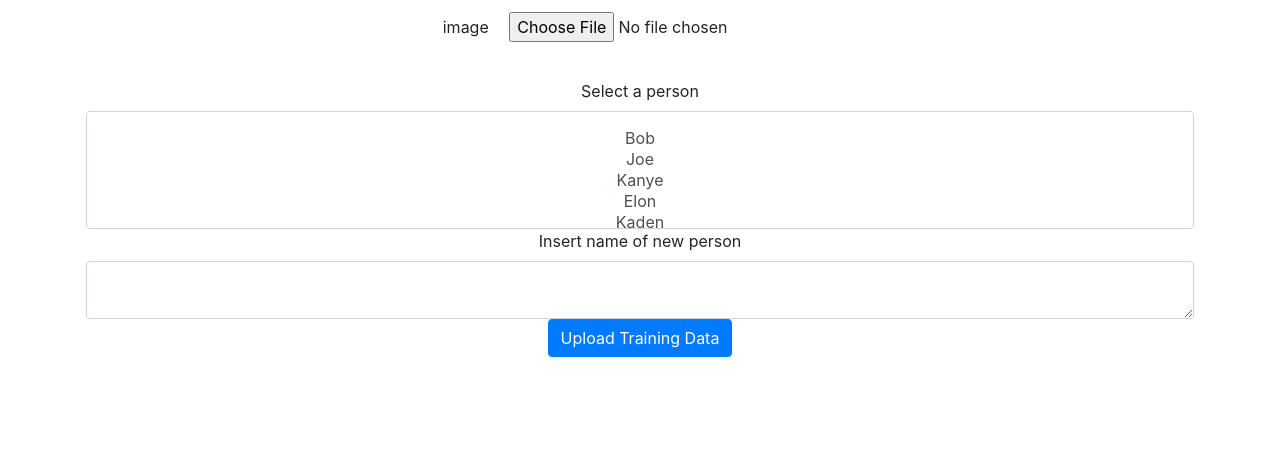
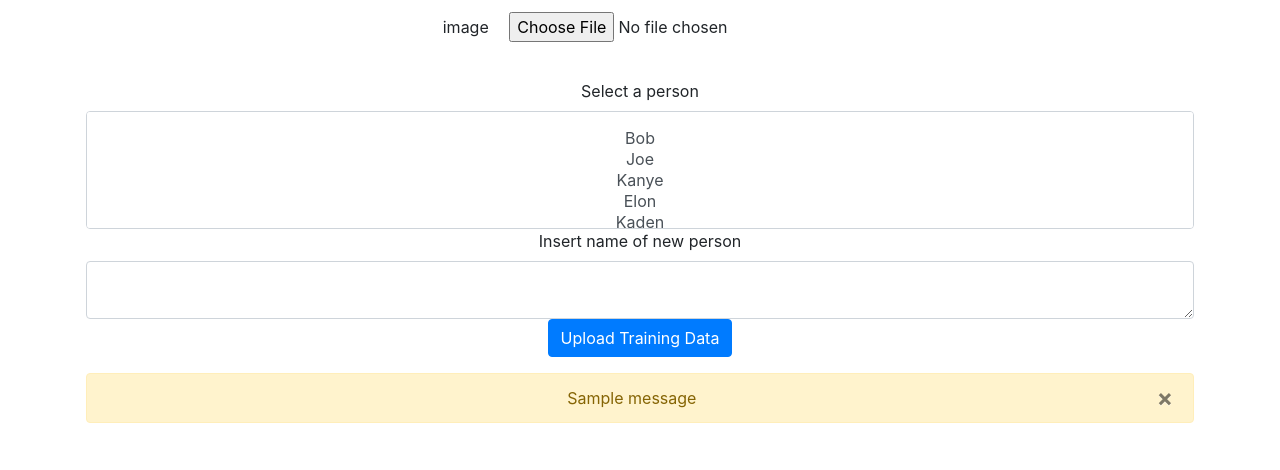
Before and after one commit to rudy-patel/imageAnalysisSystem, a Flask app: page /train in a window 1280 px wide. Shown: the part 147-617 px from the top of the page. Run offline with Flask 2, Linux system fonts and the light colour scheme; a user stored in the database is signed in; tables that the repository leaves empty hold one stand-in row (values such as "Sample post"); one stand-in notice (Sample message) is shown; some libraries are stand-ins or nearby versions.

Commit message:
editing permissible file extensions + improved success message on form completion

```diff
--- a/server/Forms.py
+++ b/server/Forms.py
@@ -25,5 +25,5 @@ class SignUpForm(FlaskForm):
 class TrainingForm(FlaskForm):
     file = FileField('image', validators=[
         FileRequired(),
-        FileAllowed(['jpg', 'png', 'heic'], 'Images only!')
+        FileAllowed(['jpg', 'jpeg'], 'Allowed file formats: .jpg, .jpeg!')
     ])
--- a/server/main.py
+++ b/server/main.py
@@ -188,7 +188,8 @@ def train():
             if form.file:
                 form.file.data.filename = secure_filename(form.file.data.filename)
                 output = send_to_s3(form.file.data, "lfiasimagestore")
-                return str(output)
+                flash(str(output))
+                return redirect(url_for('myapp.train'))
         else:
             return redirect("myapp.home")
 
@@ -209,7 +210,7 @@ def send_to_s3(file, bucket_name):
         except Exception as e:
             print("Something Happened: ", e)
             return e
-        return "{} recieved {}".format("us-west-2", file.filename)
+        return "{} recieved {} successfully!".format("us-west-2", file.filename)
 
 if __name__ == "__main__":
     app = create_app()
--- a/server/templates/train.html
+++ b/server/templates/train.html
@@ -30,6 +30,12 @@
       <p><button type="submit" class="btn btn-primary">Upload Training Data</button></p>
     </div>
   </form>
+  {% for message in get_flashed_messages() %}
+        <div class="alert alert-warning">
+            <button type="button" class="close" data-dismiss="alert">&times;</button>
+            {{ message }}
+        </div>
+  {% endfor %}
 
   <!--
     <div class="container">
```
